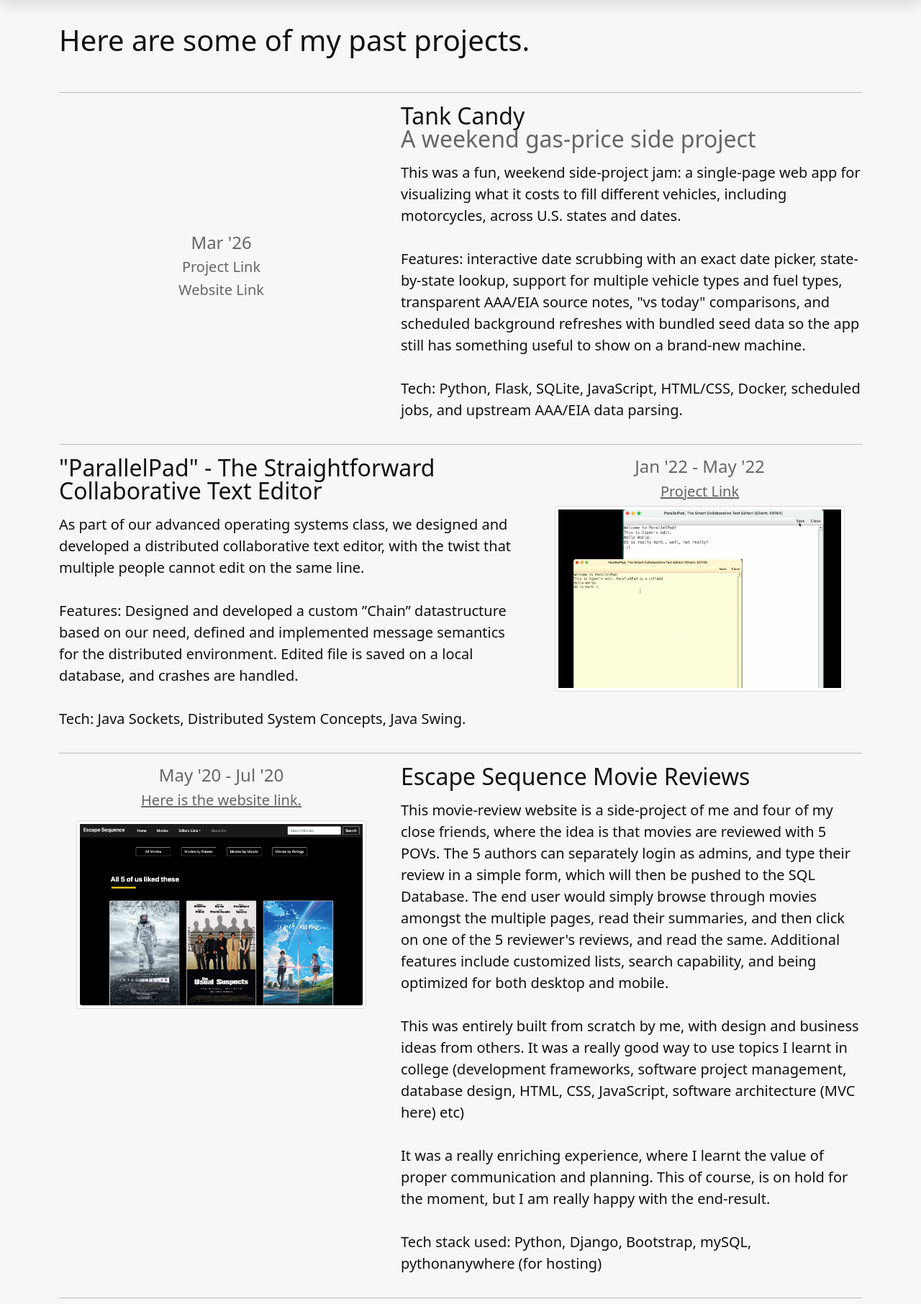
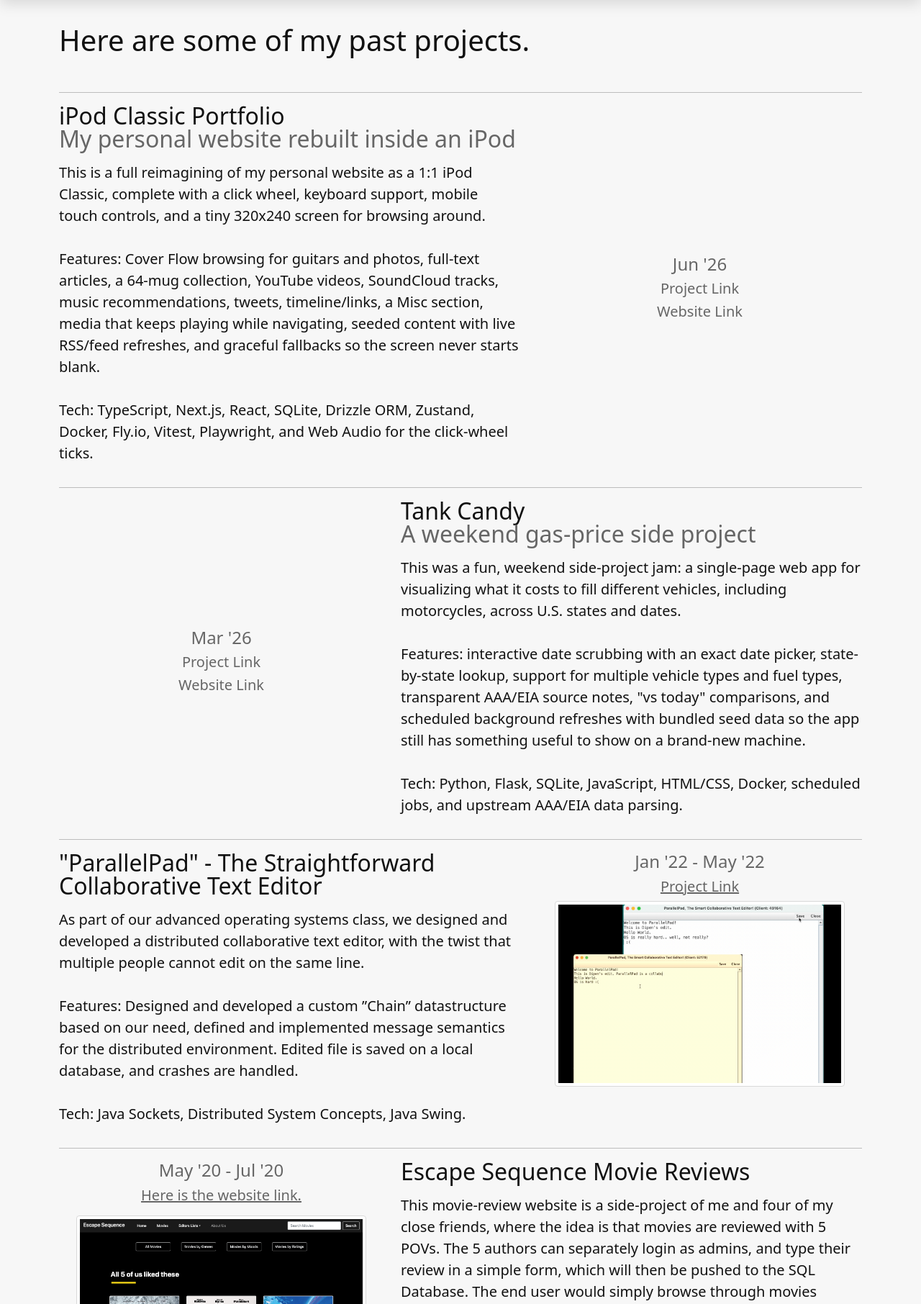
Before and after one commit to dipengupta/personal-website, a Django app: page /academic/ in a window 1280 px wide. Shown: the part 64-1876 px from the top of the page at 72% size. Run offline with Django 3.2, Linux system fonts and the light colour scheme; some libraries are stand-ins or nearby versions.

Commit message:
Add iPod portfolio entry and update site details

```diff
--- a/mysite/templates/mysite/header.html
+++ b/mysite/templates/mysite/header.html
@@ -177,7 +177,7 @@
 		<span class="d-none d-md-block d-lg-block d-xl-block">
 
 			<div class="row mt-2">
-				<div class="col text-muted">Made from scratch by Dipen, last updated Jun '26</div>
+				<div class="col text-muted">Made from scratch by Dipen, last updated Jul '26</div>
 				<div class="col-4"></div>
 				<div class="col">
 					<ul class="nav justify-content-end list-unstyled d-flex">
@@ -201,7 +201,7 @@
 		<!-- this div is only for small screen and xs screens -->
 		<span class="d-xs-block d-sm-block d-md-none">
 			<div class="col-md-4 d-flex justify-content-center mt-2">
-				<span class="mb-3 text-muted">Made by Dipen, last updated Jun '26</span>
+				<span class="mb-3 text-muted">Made by Dipen, last updated Jul '26</span>
 			</div>
 
 			<ul class="nav col-md-4 mx-2 justify-content-center list-unstyled d-flex">
--- a/mysite/templates/mysite/home.html
+++ b/mysite/templates/mysite/home.html
@@ -43,7 +43,7 @@
                 <br><br>
 
                 <div class="jumbotron d-none d-md-block d-lg-block d-xl-block">
-                    <h2 class="display-7">Explore around this site to know more about me!</h2>
+                    <h2 class="display-7">Explore around this site to know more about me, or click <a class="home-ipod-link" href="https://dipen-ipod-classic.fly.dev">here</a> to view this in a different way!</h2>
                 </div>
 
             </div>
@@ -82,7 +82,7 @@
     </div>
 
     <div class="jumbotron d-xs-block d-sm-block d-md-none mx-2">
-        <h2 class="display-7">Explore around this site to know more about me!</h2>
+        <h2 class="display-7">Explore around this site to know more about me, or click <a class="home-ipod-link" href="https://dipen-ipod-classic.fly.dev">here</a> to view this in a different way!</h2>
     </div>
 
 
--- a/mysite/templates/mysite/sect_academic.html
+++ b/mysite/templates/mysite/sect_academic.html
@@ -12,6 +12,26 @@
 </div>
 
 <br>
+
+<!-- iPod Classic Portfolio -->
+<hr class="featurette-divider">
+<div class="row featurette mt-3 align-items-center">
+    <div class="col-md-7">
+        <h2 class="featurette-heading fw-normal lh-1">iPod Classic Portfolio<br><span class="text-muted">My personal website rebuilt inside an iPod</span></h2>
+        <p class="lead mt-3">This is a full reimagining of my personal website as a 1:1 iPod Classic, complete with a click wheel, keyboard support, mobile touch controls, and a tiny 320x240 screen for browsing around.
+            <br><br>
+            Features: Cover Flow browsing for guitars and photos, full-text articles, a 64-mug collection, YouTube videos, SoundCloud tracks, music recommendations, tweets, timeline/links, a Misc section, media that keeps playing while navigating, seeded content with live RSS/feed refreshes, and graceful fallbacks so the screen never starts blank.
+            <br><br>
+            Tech: TypeScript, Next.js, React, SQLite, Drizzle ORM, Zustand, Docker, Fly.io, Vitest, Playwright, and Web Audio for the click-wheel ticks.</p>
+    </div>
+    <div class="col-md-5 text-center">
+        <h4 class="text-muted">Jun '26</h4>
+        <div class="academic-project-links text-muted">
+            <h5 class="text-muted mb-2"><a class="text-muted" href="https://github.com/dipengupta/dipen-iPodClassic">Project Link</a></h5>
+            <h5 class="text-muted"><a class="text-muted" href="https://dipen-ipod-classic.fly.dev">Website Link</a></h5>
+        </div>
+    </div>
+</div>
 
 <!-- Tank Candy -->
 <hr class="featurette-divider">
--- a/mysite/travel_data.py
+++ b/mysite/travel_data.py
@@ -72,6 +72,7 @@ STATE_COORDS = {
 }
 
 CITY_COORDS = {
+    "Anchorage": (61.2181, -149.9003),
     "Pittsburgh": (40.4406, -79.9959),
     "Indianapolis": (39.7684, -86.1581),
     "Atlanta": (33.7490, -84.3880),
@@ -360,6 +361,26 @@ VISITED_LOCATIONS = [
         "city": "Hartford",
         "country": "USA",
     },
+    {
+        "title": "Anchorage, Alaska, USA",
+        "lat": CITY_COORDS["Anchorage"][0],
+        "lng": CITY_COORDS["Anchorage"][1],
+        "subtitle": "Visited Places",
+        "notes": ["Anchorage, AK"],
+        "state": "Alaska",
+        "city": "Anchorage",
+        "country": "USA",
+    },
+    {
+        "title": "Chicago, Illinois, USA",
+        "lat": CITY_COORDS["Chicago"][0],
+        "lng": CITY_COORDS["Chicago"][1],
+        "subtitle": "Visited Places",
+        "notes": ["Chicago, IL"],
+        "state": "Illinois",
+        "city": "Chicago",
+        "country": "USA",
+    },
 ]
 
 
```
Also changed, not shown: mysite/static/css/site.css (+19 -13 lines).
